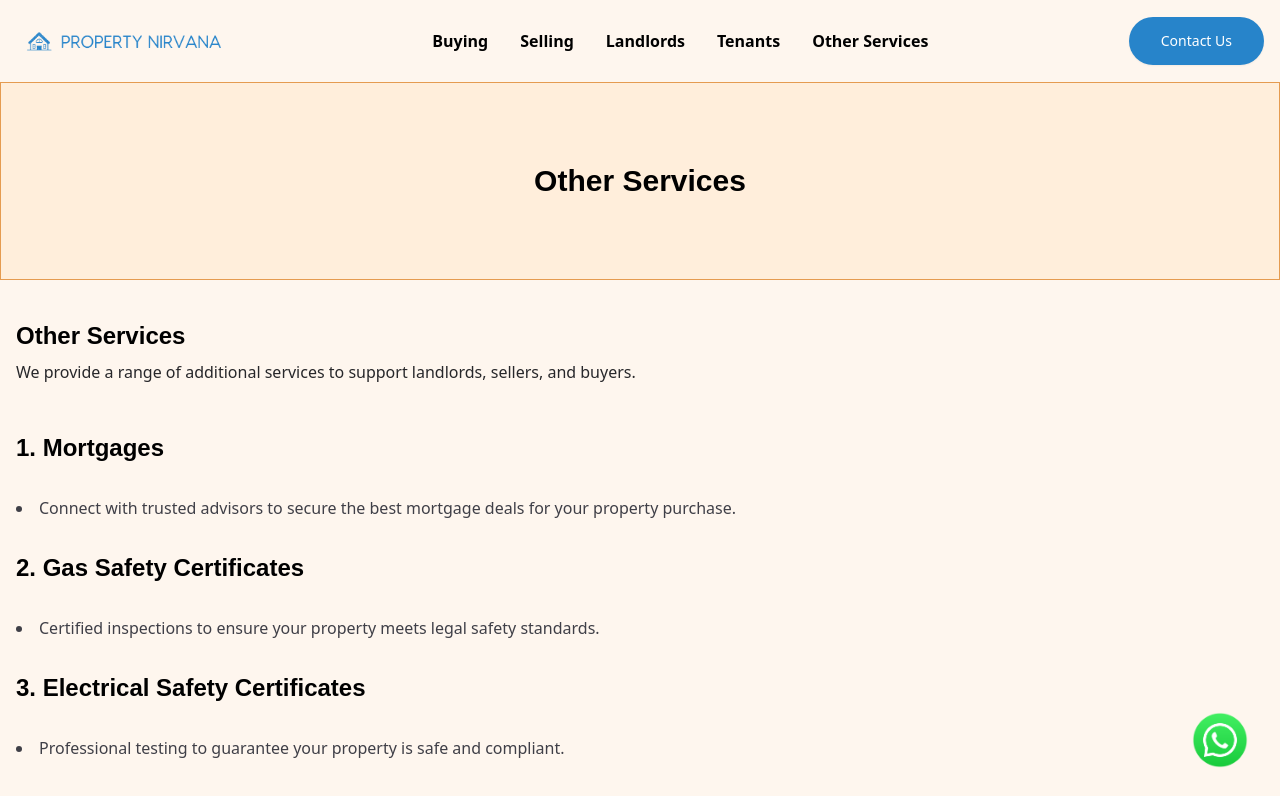
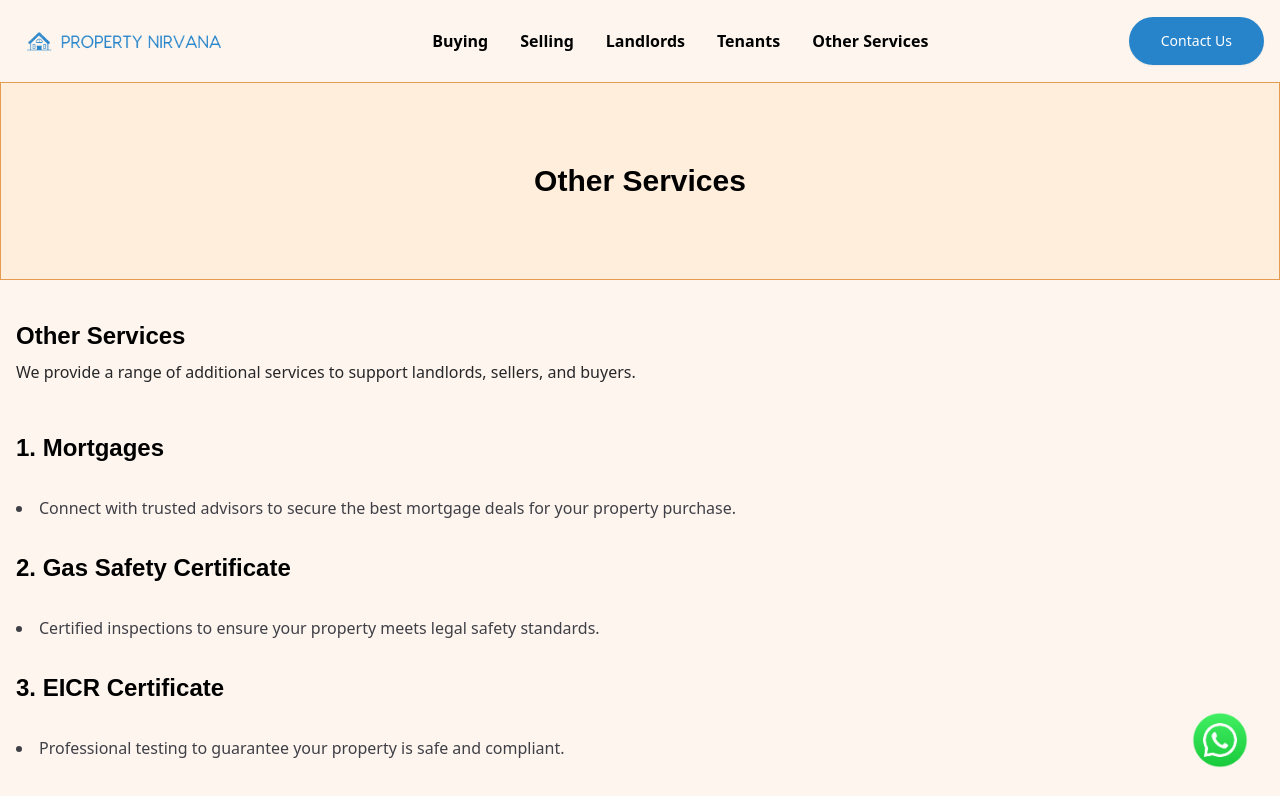
Before and after one commit to shivang476/property-nirvana, a Next.js app: page /other-services in a window 1280 px wide. Shown: the top 796 px of the page. Built offline with nearby package versions, Linux system fonts and the light colour scheme; a web font is replaced by a local one.

Commit message:
feat: update remaining changes

```diff
--- a/app/other-services/page.tsx
+++ b/app/other-services/page.tsx
@@ -26,13 +26,13 @@ export default function OtherServices() {
             ]}
           />
           <GuideEntry
-            title="2. Gas Safety Certificates"
+            title="2. Gas Safety Certificate"
             points={[
               "Certified inspections to ensure your property meets legal safety standards.",
             ]}
           />
           <GuideEntry
-            title="3. Electrical Safety Certificates"
+            title="3. EICR Certificate"
             points={[
               "Professional testing to guarantee your property is safe and compliant.",
             ]}
--- a/components/cta-cards.tsx
+++ b/components/cta-cards.tsx
@@ -20,7 +20,7 @@ export function CtaCards({ className }: { className?: string }) {
     {
       title: "Our Extended Services",
       description:
-        "Explore our services, including mortgages, professional photography, floor plans and support with compliance with the legal certifications.",
+        "Explore our services, including mortgages, professional photography, floor plans and support with compliance certificates.",
       buttonText: "Book Other Services",
       image: Cta2Img,
       href: "/other-services",
--- a/components/navbar.tsx
+++ b/components/navbar.tsx
@@ -62,8 +62,8 @@ export default function Navbar() {
       label: "Other Services",
       innerLinks: [
         { href: "/other-services", label: "Mortgages" },
-        { href: "/other-services", label: "Gas Safety Checks" },
-        { href: "/other-services", label: "Electrical Checks" },
+        { href: "/other-services", label: "Gas Safety Certificate" },
+        { href: "/other-services", label: "EICR Certificate" },
         { href: "/other-services", label: "EPC" },
         { href: "/other-services", label: "Professional Photography" },
         { href: "/other-services", label: "Floorplan Drawing" },
```
